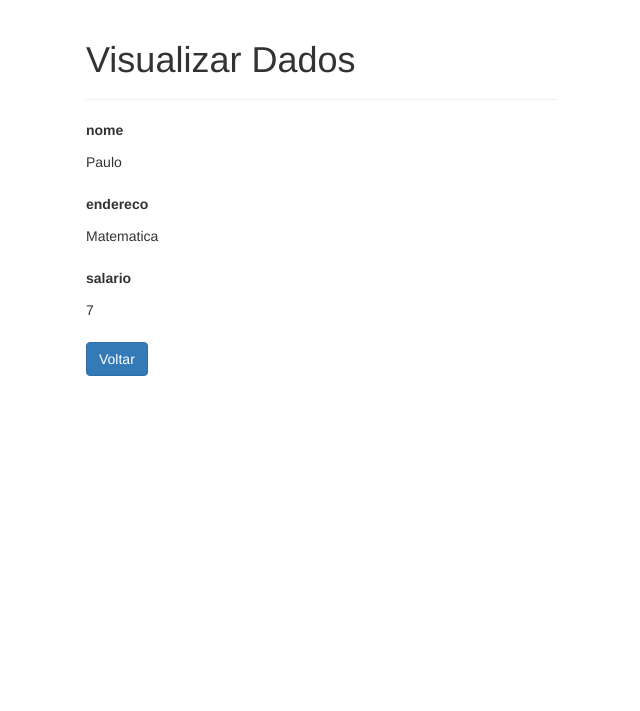
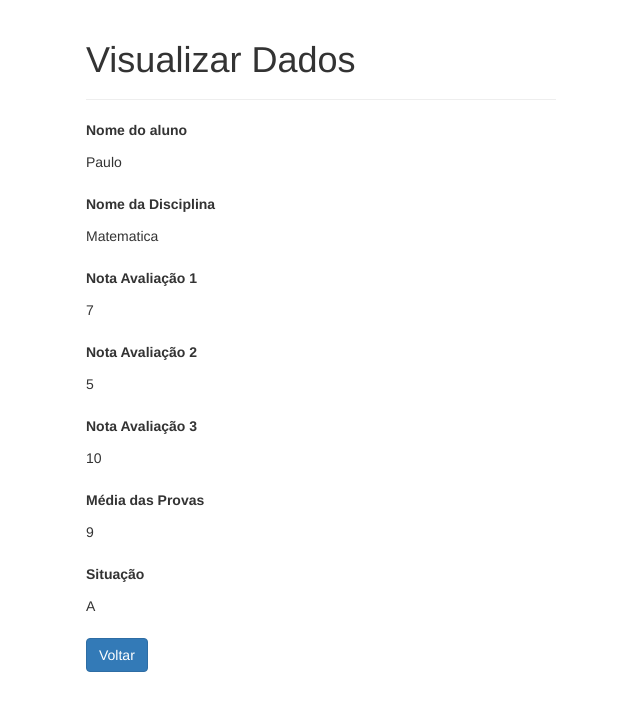
Before and after one commit to Paulo-Crisci/admescola, a PHP site: page /detalherelatorio.php?id=1 in a window 1280 px wide. Shown: the top 711 px of the page, without its empty margins (319-959 px from the left). Run offline with PHP 8.4, Linux system fonts and the light colour scheme; data comes from the database, SQL or seed files in the repository.

Commit message:
Add files via upload
Penultima atualização

```diff
--- a/detalherelatorio.php
+++ b/detalherelatorio.php
@@ -71,16 +71,32 @@ if(isset($_GET["id"]) && !empty(trim($_GET["id"]))){
                         <h1>Visualizar Dados</h1>
                     </div>
                     <div class="form-group">
-                        <label>nome</label>
+                        <label>Nome do aluno</label>
                         <p class="form-control-static"><?php echo $row["nome"]; ?></p>
                     </div>
                     <div class="form-group">
-                        <label>endereco</label>
+                        <label>Nome da Disciplina</label>
                         <p class="form-control-static"><?php echo $row["disciplina"]; ?></p>
                     </div>
                     <div class="form-group">
-                        <label>salario</label>
+                        <label>Nota Avaliação 1</label>
                         <p class="form-control-static"><?php echo $row["av1"]; ?></p>
+                    </div>
+                    <div class="form-group">
+                        <label>Nota Avaliação 2</label>
+                        <p class="form-control-static"><?php echo $row["av2"]; ?></p>
+                    </div>
+                    <div class="form-group">
+                        <label>Nota Avaliação 3</label>
+                        <p class="form-control-static"><?php echo $row["av3"]; ?></p>
+                    </div>
+                    <div class="form-group">
+                        <label>Média das Provas</label>
+                        <p class="form-control-static"><?php echo $row["media"]; ?></p>
+                    </div>
+                    <div class="form-group">
+                        <label>Situação</label>
+                        <p class="form-control-static"><?php echo $row["conceito"]; ?></p>
                     </div>
                     <p><a href="index.php" class="btn btn-primary">Voltar</a></p>
                 </div>
```
Also changed, not shown: salvadisciplina.php (+1 -0 lines).
